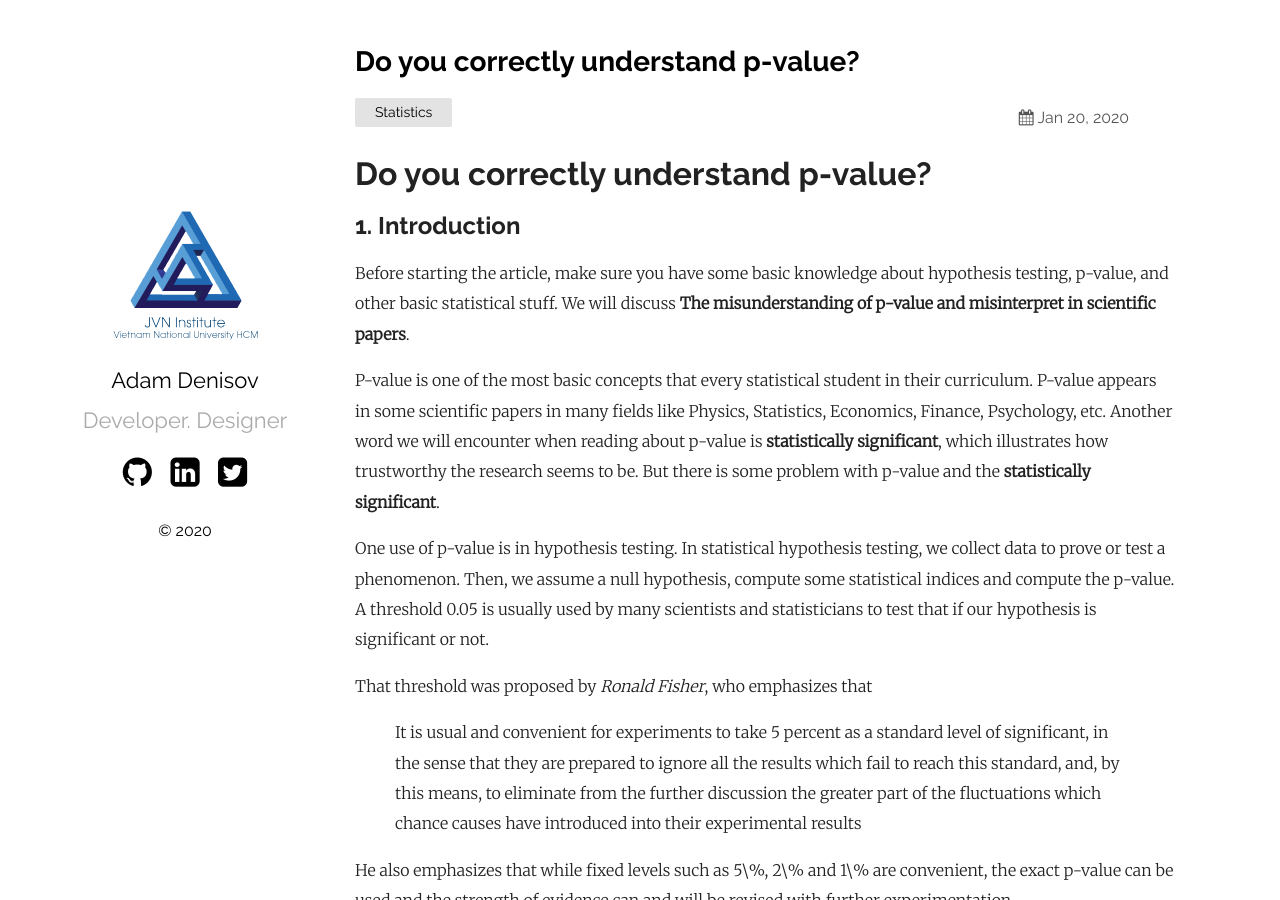
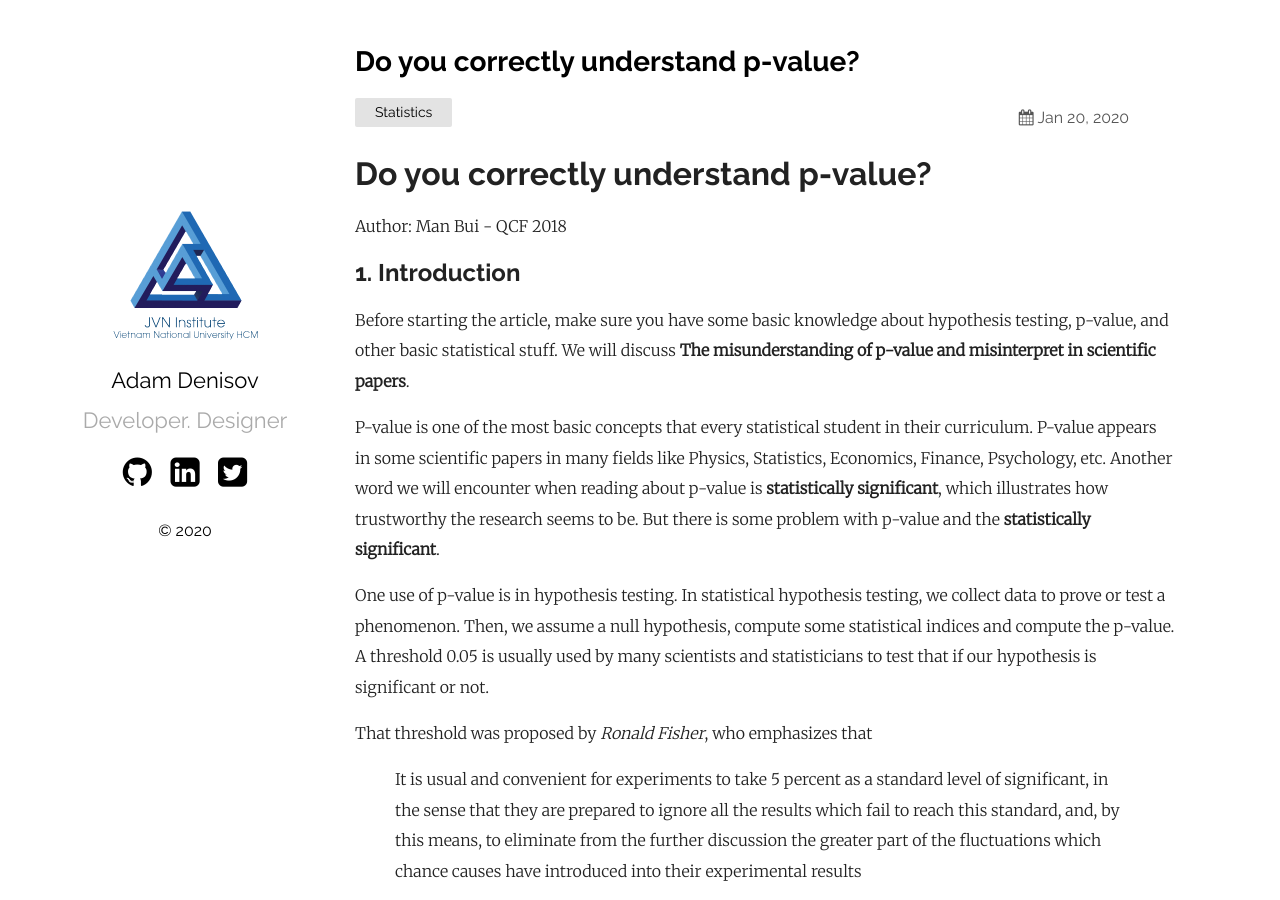
Before and after one commit to jvn-stuco/jvn-stuco.github.io, a Jekyll site: the page built from _posts/p_value/2020-01-20-p_value.markdown, in a window 1280 px wide and 900 px high. Built offline with Jekyll 4.4.1, drawn with Linux system fonts in a browser that asks for light colours.

Commit message:
Update 2020-01-20-p_value.markdown

```diff
--- a/_posts/p_value/2020-01-20-p_value.markdown
+++ b/_posts/p_value/2020-01-20-p_value.markdown
@@ -6,6 +6,8 @@ categories: Statistics
 ---
 
 # Do you correctly understand p-value?
+Author: Man Bui - QCF 2018
+
 ## 1. Introduction
 Before starting the article, make sure you have some basic knowledge about hypothesis testing, p-value, and other basic statistical stuff. We will discuss **The misunderstanding of p-value and misinterpret in scientific papers**.
 
```
